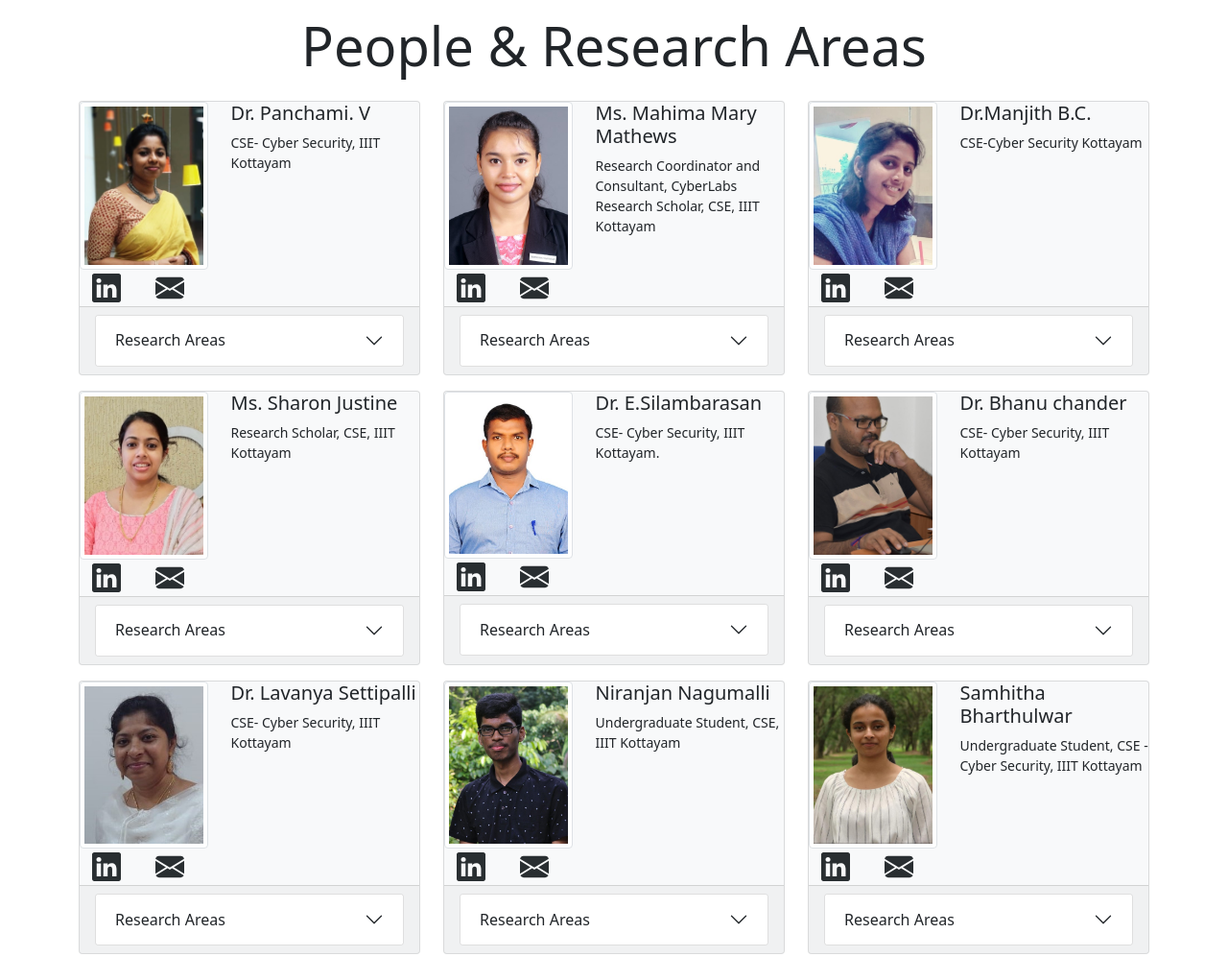
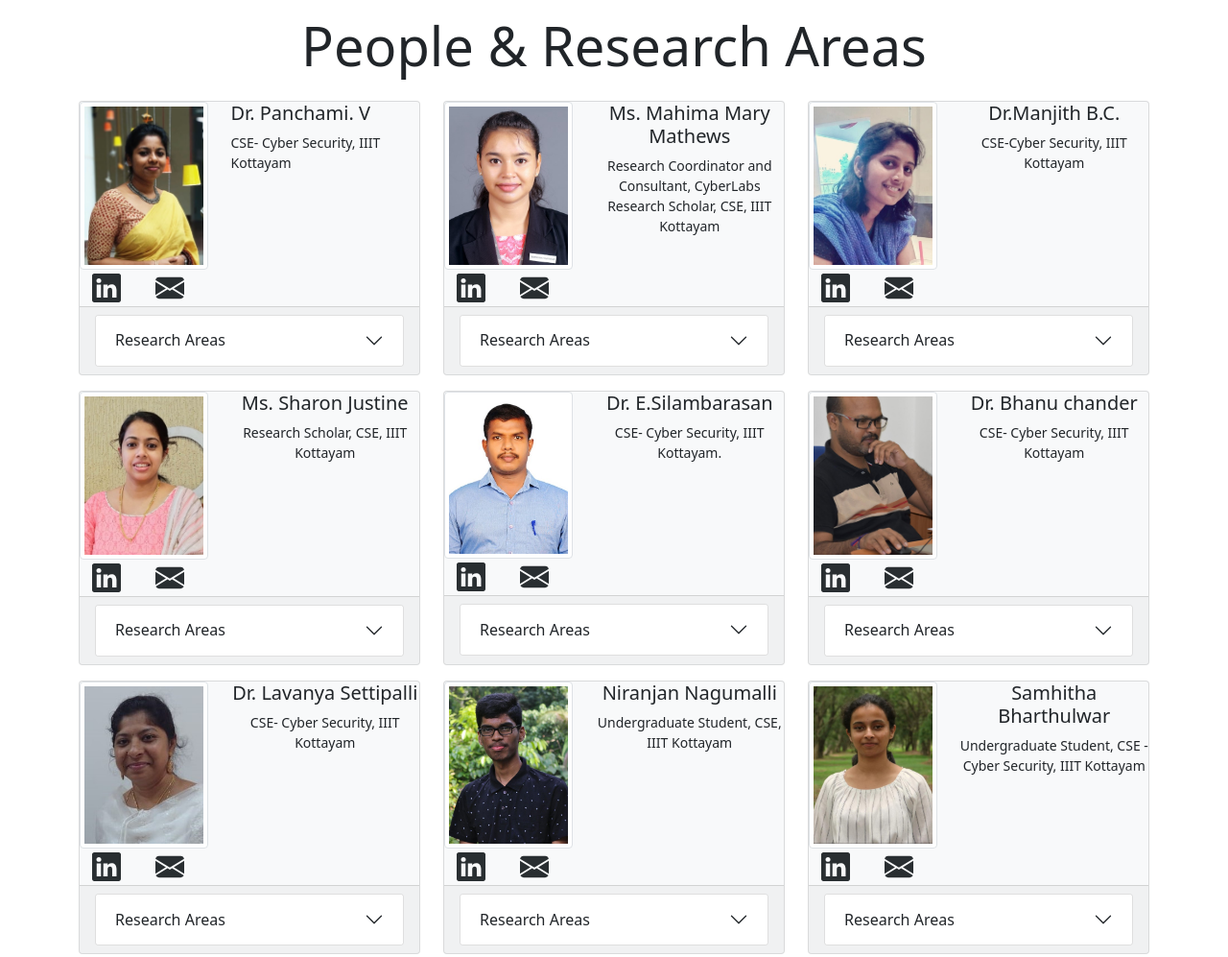
Before and after one commit to Welf06/CyberLabIIITK-website, a website: page index.html in a window 1280 px wide. Shown: the part 500-1497 px from the top of the page at 96% size. Drawn offline with nearby package versions, Linux system fonts and the light colour scheme.

Commit message:
alignment

```diff
--- a/index.html
+++ b/index.html
@@ -134,8 +134,8 @@
               </div>
             </div>
             <div class="col-7 col-md-7">
-              <ul class="list-group ">
-                <div class="w-100 justify-content-center">
+              <ul class="list-group">
+                <div class="w-100">
                   <h5>Dr. Panchami. V</h5>
                 </div>
                 <small>CSE- Cyber Security, IIIT Kottayam</small>
@@ -196,7 +196,7 @@
               </div>
             </div>
             <div class="col-7 col-md-7">
-              <ul class="list-group ">
+              <ul class="list-group text-center">
                 <div class="w-100 justify-content-center">
                   <h5>Ms. Mahima Mary Mathews</h5>
                 </div>
@@ -259,11 +259,11 @@
               </div>
             </div>
             <div class="col-7 col-md-7">
-              <ul class="list-group ">
+              <ul class="list-group text-center">
                 <div class="w-100 justify-content-center">
                   <h5>Dr.Manjith B.C.</h5>
                 </div>
-                <small>CSE-Cyber Security Kottayam</small>
+                <small>CSE-Cyber Security, IIIT Kottayam</small>
               </ul>
             </div>
           </div>
@@ -324,7 +324,7 @@
               </div>
             </div>
             <div class="col-7 col-md-7">
-              <ul class="list-group ">
+              <ul class="list-group text-center">
                 <div class="w-100 justify-content-center">
                   <h5>Ms. Sharon Justine</h5>
                 </div>
@@ -384,7 +384,7 @@
               </div>
             </div>
             <div class="col-7 col-md-7">
-              <ul class="list-group ">
+              <ul class="list-group text-center">
                 <div class="w-100 justify-content-center">
                   <h5>Dr. E.Silambarasan</h5>
                 </div>
@@ -446,7 +446,7 @@
               </div>
             </div>
             <div class="col-7 col-md-7">
-              <ul class="list-group ">
+              <ul class="list-group text-center">
                 <div class="w-100 justify-content-center">
                   <h5>Dr. Bhanu chander</h5>
                 </div>
@@ -510,7 +510,7 @@
               </div>
             </div>
             <div class="col-7 col-md-7">
-              <ul class="list-group ">
+              <ul class="list-group text-center">
                 <div class="w-100 justify-content-center">
                   <h5>Dr. Lavanya Settipalli</h5>
                 </div>
@@ -572,7 +572,7 @@
               </div>
             </div>
             <div class="col-7 col-md-7">
-              <ul class="list-group ">
+              <ul class="list-group text-center">
                 <div class="w-100 justify-content-center">
                   <h5>Niranjan Nagumalli</h5>
                 </div>
@@ -634,7 +634,7 @@
               </div>
             </div>
             <div class="col-7 col-md-7">
-              <ul class="list-group ">
+              <ul class="list-group text-center">
                 <div class="w-100 justify-content-center">
                   <h5>Samhitha Bharthulwar</h5>
                 </div>
@@ -696,7 +696,7 @@
               </div>
             </div>
             <div class="col-7 col-md-7">
-              <ul class="list-group ">
+              <ul class="list-group text-center">
                 <div class="w-100 justify-content-center">
                   <h5>Rohith Ninan</h5>
                 </div>
```
